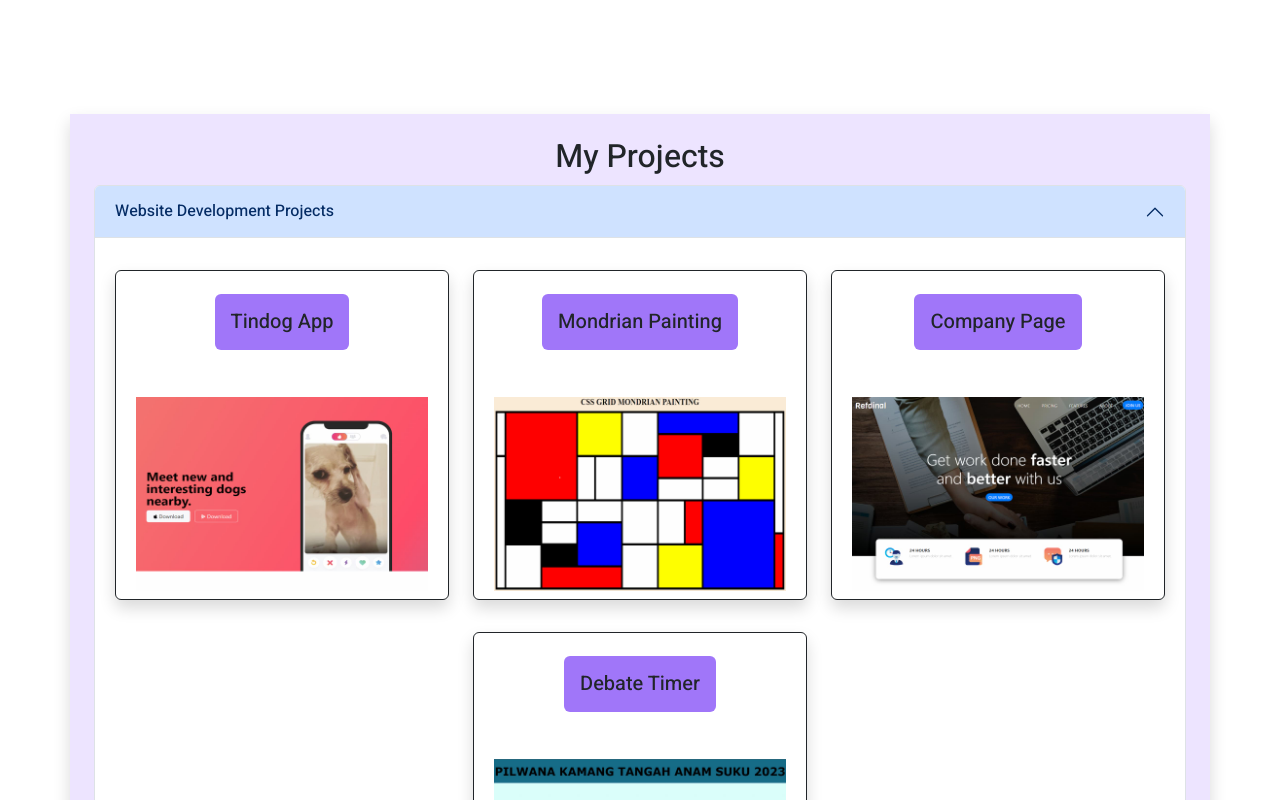
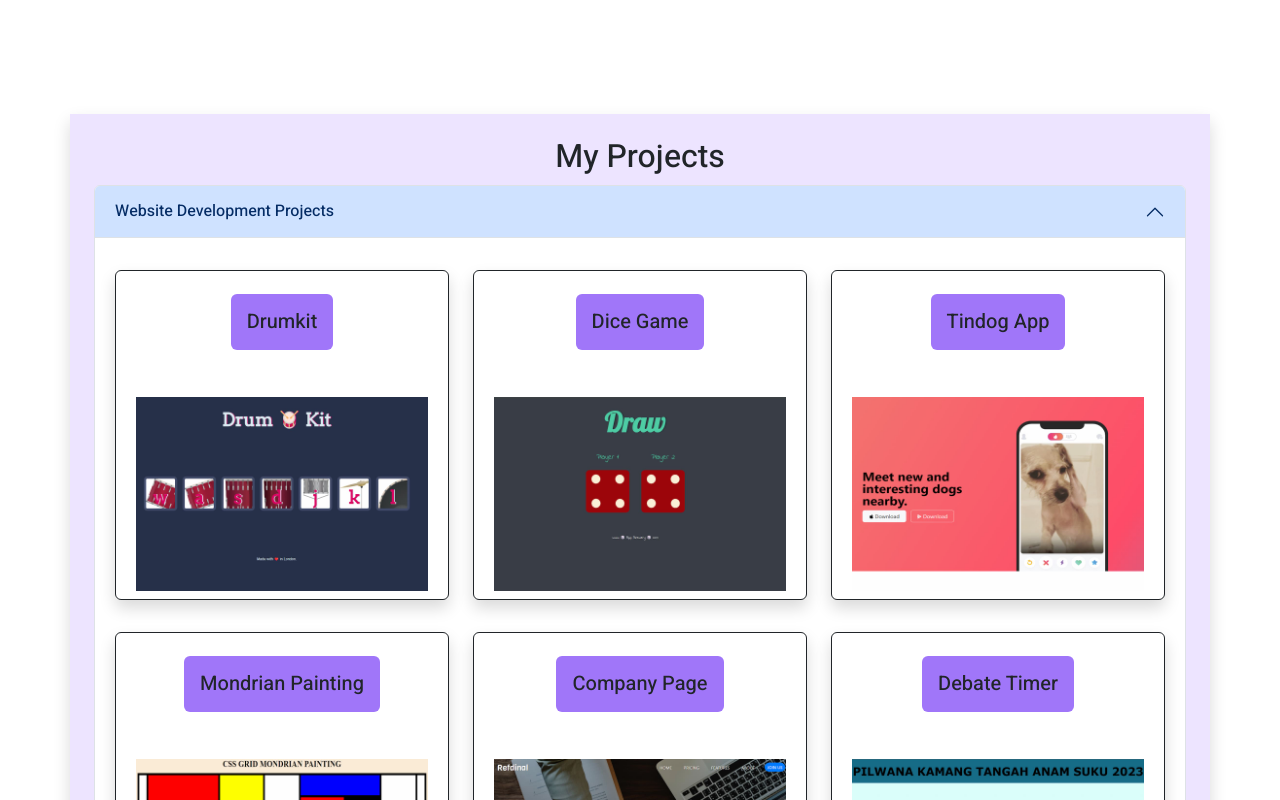
Before and after one commit to Refdinal/refdinal.github.io, a plain HTML site: page index.html in a window 1280 px wide. Shown: the part 498-1298 px from the top of the page. Drawn offline with Linux system fonts and the light colour scheme.

Commit message:
Add files via upload

```diff
--- a/index.html
+++ b/index.html
@@ -116,6 +116,60 @@
           <div id="collapseOne" class="accordion-collapse collapse show" data-bs-parent="#accordionExample">
             <div class="accordion-body">
               <div class="row justify-content-evenly">
+                <div class="col-md-4 my-3">
+                  <div class="card border-dark shadow">
+                    <div class="card-body text-center">
+                      <a
+                        class="btn"
+                        data-bs-toggle="collapse"
+                        href="#drumkit"
+                        role="button"
+                        aria-expanded="false"
+                        aria-controls="collapseExample"
+                      >
+                        <h5 class="card-title text-center bg-dua p-3 rounded">Drumkit</h5></a
+                      >
+                      <div class="collapse my-2" id="drumkit">
+                        <div class="card card-body text-start">
+                          Drumkit with javascript DOM and sound (use WASDJKL on keyboard to play)
+                        </div>
+                      </div>
+                    </div>
+                    <div class="row pt-2 justify-content-center m-2">
+                      <div class="col">
+                        <a href="https://refdinal.github.io/drumkit/" class="">
+                          <img src="./assets/images/drumkit.jpg" class="thumbnail img-fluid" alt="dicegame" />
+                        </a>
+                      </div>
+                    </div>
+                  </div>
+                </div>
+                <div class="col-md-4 my-3">
+                  <div class="card border-dark shadow">
+                    <div class="card-body text-center">
+                      <a
+                        class="btn"
+                        data-bs-toggle="collapse"
+                        href="#dicegame"
+                        role="button"
+                        aria-expanded="false"
+                        aria-controls="collapseExample"
+                      >
+                        <h5 class="card-title text-center bg-dua p-3 rounded">Dice Game</h5></a
+                      >
+                      <div class="collapse my-2" id="dicegame">
+                        <div class="card card-body text-start">Dice game beetwen player 1 and 2</div>
+                      </div>
+                    </div>
+                    <div class="row pt-2 justify-content-center m-2">
+                      <div class="col">
+                        <a href="https://refdinal.github.io/dice/" class="">
+                          <img src="./assets/images/dice_game.jpg" class="thumbnail img-fluid" alt="dicegame" />
+                        </a>
+                      </div>
+                    </div>
+                  </div>
+                </div>
                 <div class="col-md-4 my-3">
                   <div class="card border-dark shadow">
                     <div class="card-body text-center">
```
Also changed, not shown: assets/images/dice_game.jpg (added), assets/images/drumkit.jpg (added).
